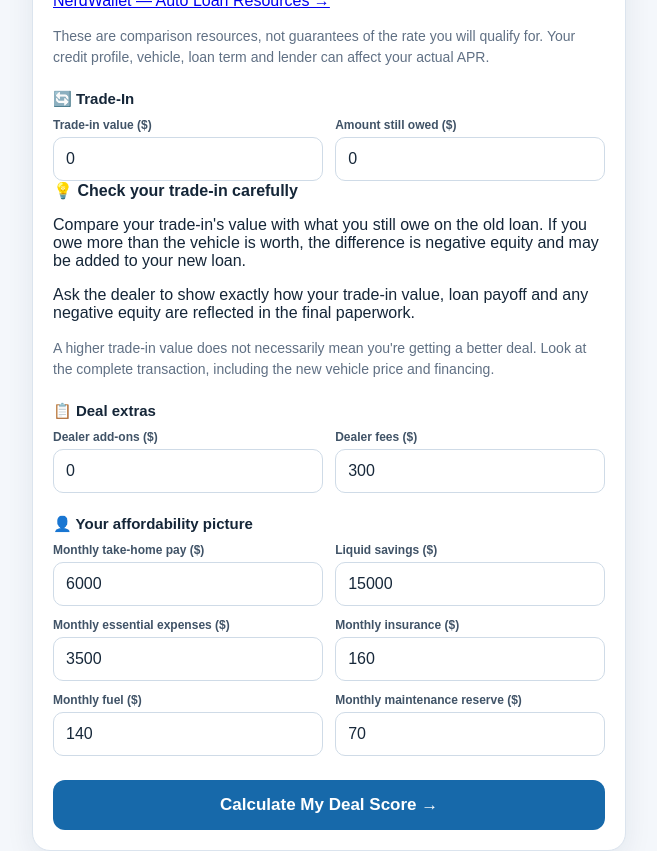
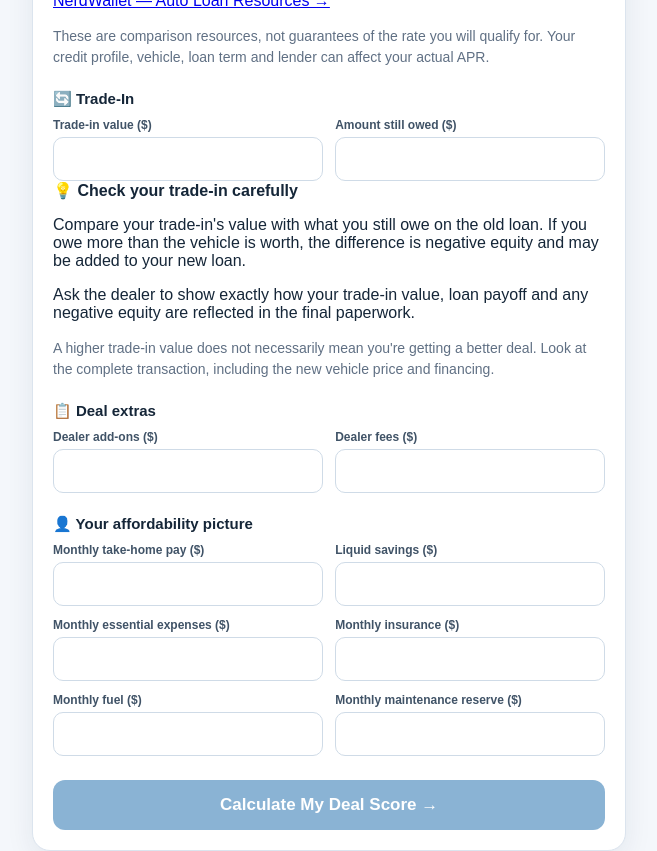
Before and after one commit to rmerrow1/dont-sign-this-yet, a Next.js app: page / in a window 1280 px wide. Shown: the part 1500-2351 px from the top of the page, without its empty margins (34-691 px from the left). Built offline with nearby package versions, Linux system fonts and the light colour scheme.

Commit message:
Start calculator with blank deal inputs
Updated initial state values to empty strings for price, market, apr, down, tradeValue, tradeOwed, addons, fees, income, savings, expenses, insurance, fuel, and maintenance.

```diff
--- a/app/page.js
+++ b/app/page.js
@@ -5,9 +5,9 @@ import { calculateDealScore } from "../lib/scoring";
 import "./globals.css";
 
 const initial = {
-  condition:"new", price:30000, market:30000, apr:6.5, term:48, down:5000, credit:"prime",
-  tradeValue:0, tradeOwed:0, addons:0, fees:300, income:6000, savings:15000,
-  expenses:3500, insurance:160, fuel:140, maintenance:70
+  condition:"new", price:"", market:"", apr:"", term:48, down:"", credit:"prime",
+  tradeValue:"", tradeOwed:"", addons:"", fees:"", income:"", savings:"",
+  expenses:"", insurance:"", fuel:"", maintenance:""
 };
 
 const money = n => new Intl.NumberFormat("en-US",{style:"currency",currency:"USD",maximumFractionDigits:0}).format(n);
```
